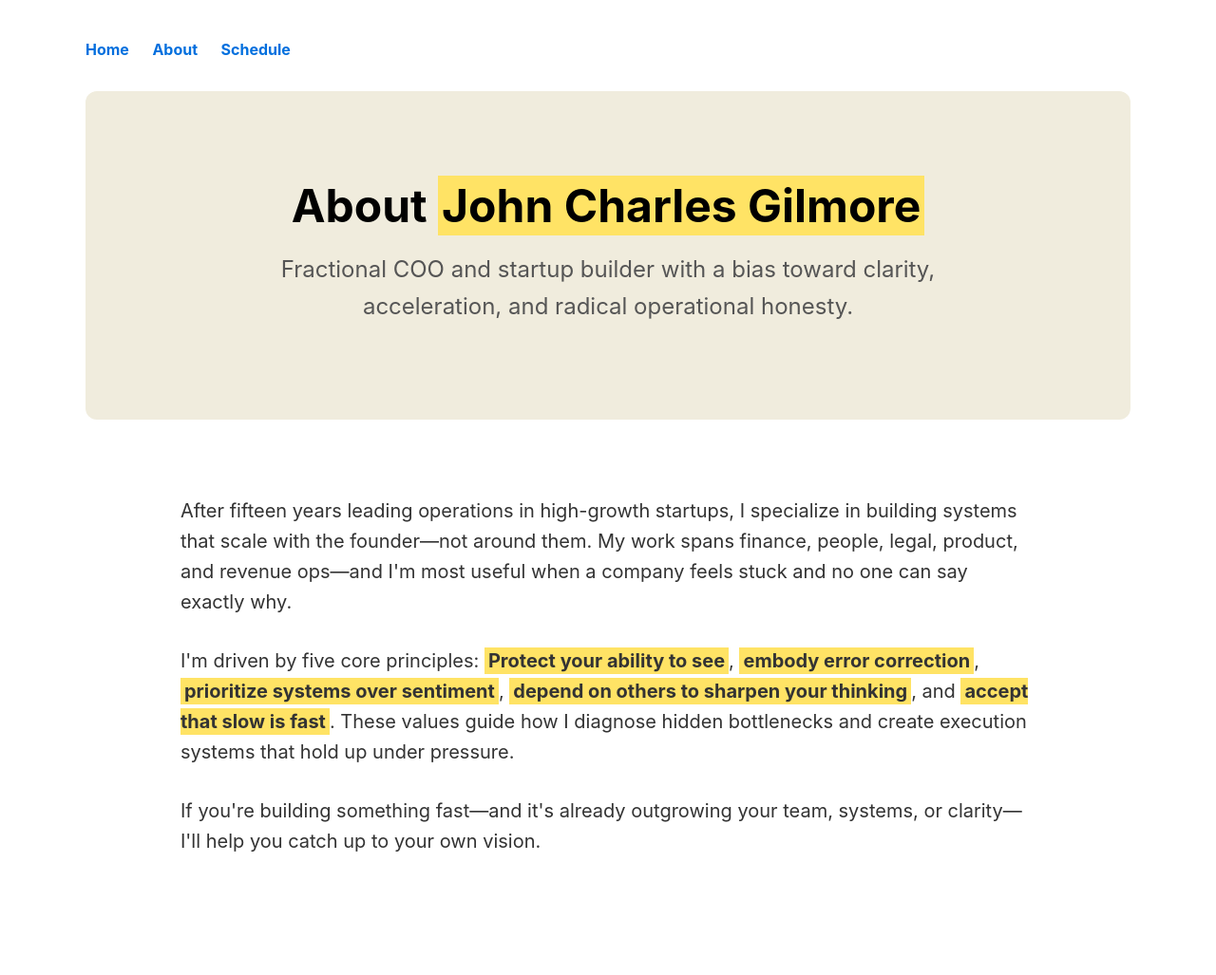
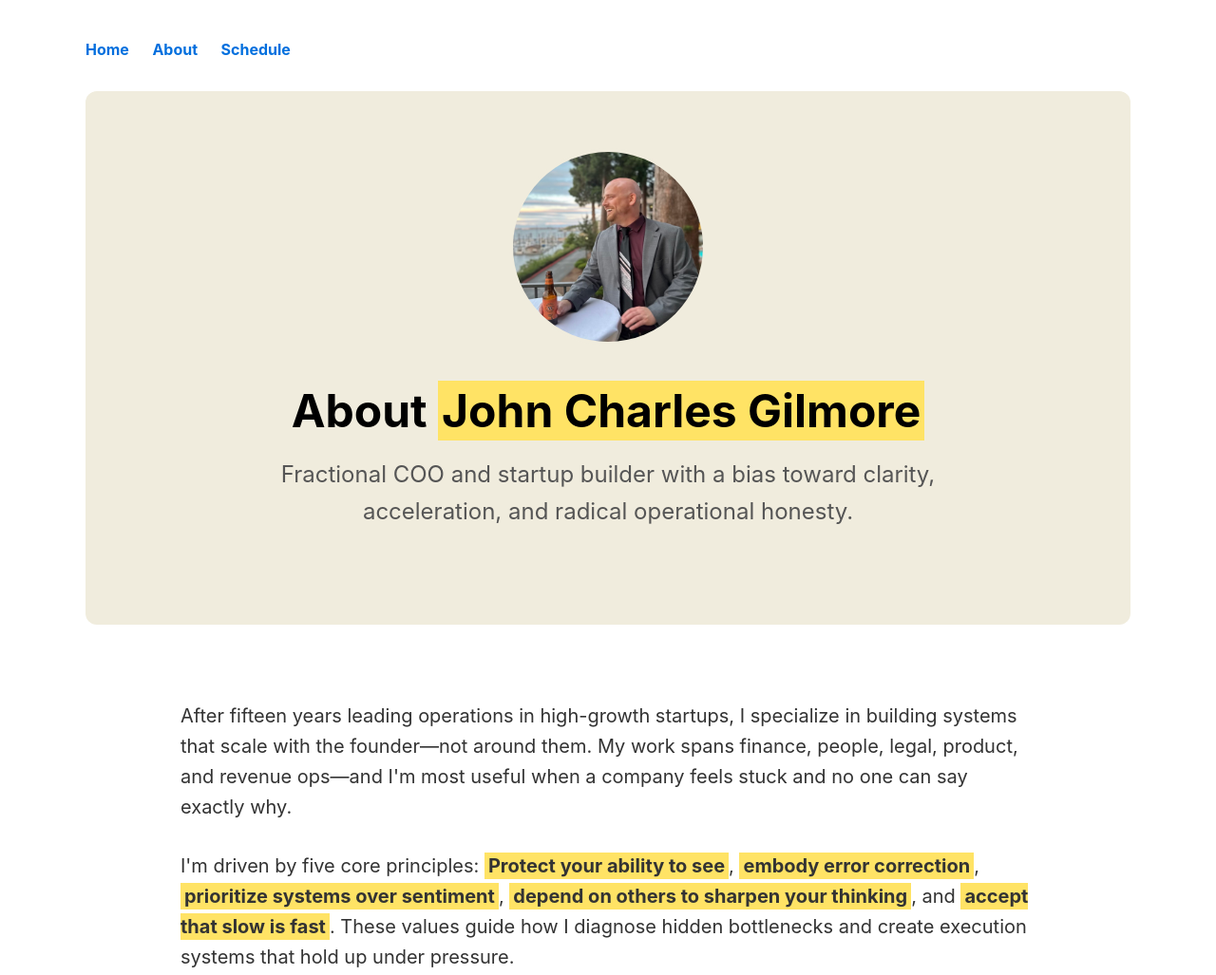
Before and after one commit to johncgilmore/johncharlesgilmore-site, a plain HTML site: page about.html in a window 1280 px wide. Shown: the top 1027 px of the page at 95% size. Before the commit the page ends 972 px from the top, so only its background shows below. Drawn offline with Linux system fonts and the light colour scheme.

Commit message:
Update image path

```diff
--- a/about.html
+++ b/about.html
@@ -45,6 +45,15 @@
       padding: 2px 4px;
       font-weight: 700;
     }
+    .profile-image {
+      width: 200px;
+      height: 200px;
+      border-radius: 50%;
+      margin: 0 auto 40px;
+      display: block;
+      object-fit: cover;
+      border: 4px solid #F0ECDD;
+    }
     .hero {
       background-color: #F0ECDD;
       padding: 60px 20px;
@@ -77,6 +86,7 @@
   </nav>
 
   <div class="hero">
+    <img src="./profile.jpg" alt="John Charles Gilmore" class="profile-image" onerror="this.style.display='none'">
     <h1>About <span class="highlight">John Charles Gilmore</span></h1>
     <p class="hero-statement">Fractional COO and startup builder with a bias toward clarity, acceleration, and radical operational honesty.</p>
   </div>
```
